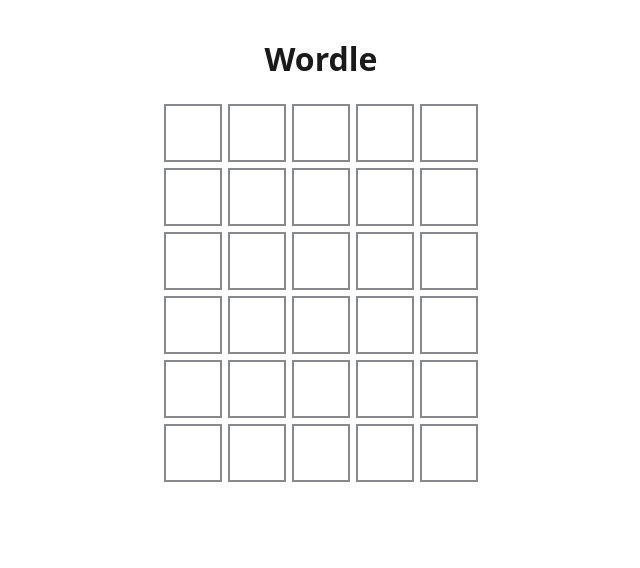
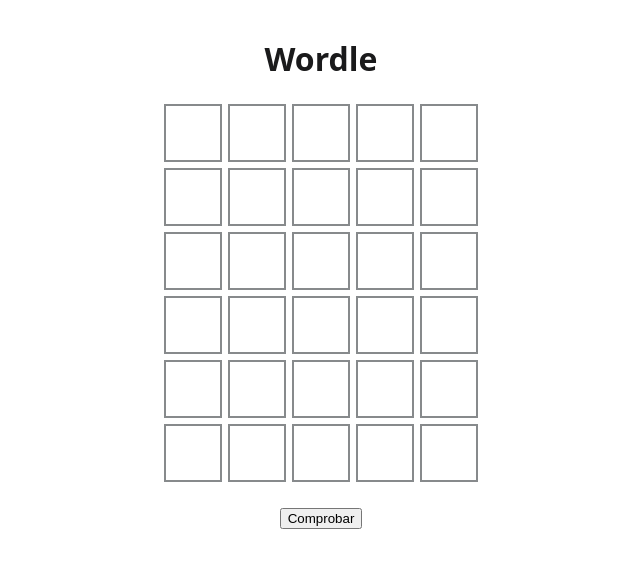
Before and after one commit to sorayapg/wordle-react, a React (Vite) app: page / in a window 1280 px wide. Shown: the top 568 px of the page, without its empty margins (319-959 px from the left). Built offline with nearby package versions, Linux system fonts and the light colour scheme.

Commit message:
Implementar comprobacion de intentos y avance de filas

```diff
--- a/src/App.jsx
+++ b/src/App.jsx
@@ -16,6 +16,9 @@
 
 function App() {
   const [intentos, setIntentos] = useState(tableroVacio())
+  const [filaActual, setFilaActual] = useState(0)
+
+  const terminada = filaActual === FILAS
 
   function cambiarLetra(f, c, evento) {
     const letra = evento.target.value.toUpperCase()
@@ -29,8 +32,19 @@
     setIntentos(copia)
   }
 
+  function comprobar(evento) {
+    // Evita que el navegador recargue la página
+    evento.preventDefault()
+    if (terminada) return
+
+    // No se puede comprobar una fila incompleta
+    if (intentos[filaActual].includes('')) return
+
+    setFilaActual(filaActual + 1)
+  }
+
   return (
-    <div className="juego">
+    <form className="juego" onSubmit={comprobar}>
       <h1>Wordle</h1>
       <div className="tablero">
         {intentos.map((fila, f) => (
@@ -39,13 +53,17 @@
               <Casilla
                 key={c}
                 letra={letra}
+                activa={!terminada && f === filaActual}
                 onCambio={(evento) => cambiarLetra(f, c, evento)}
               />
             ))}
           </div>
         ))}
       </div>
-    </div>
+      <button className="boton" type="submit">
+        Comprobar
+      </button>
+    </form>
   )
 }
 
```
